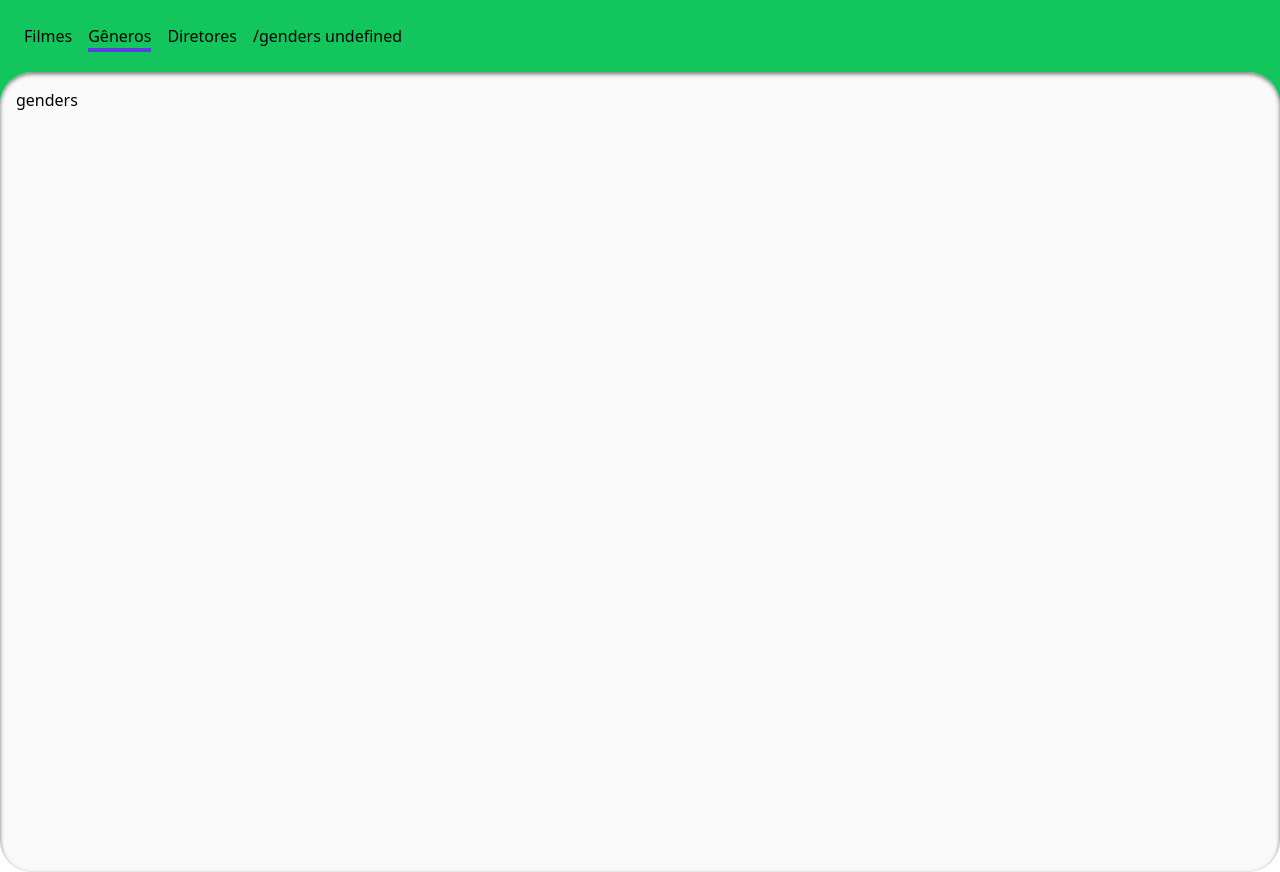
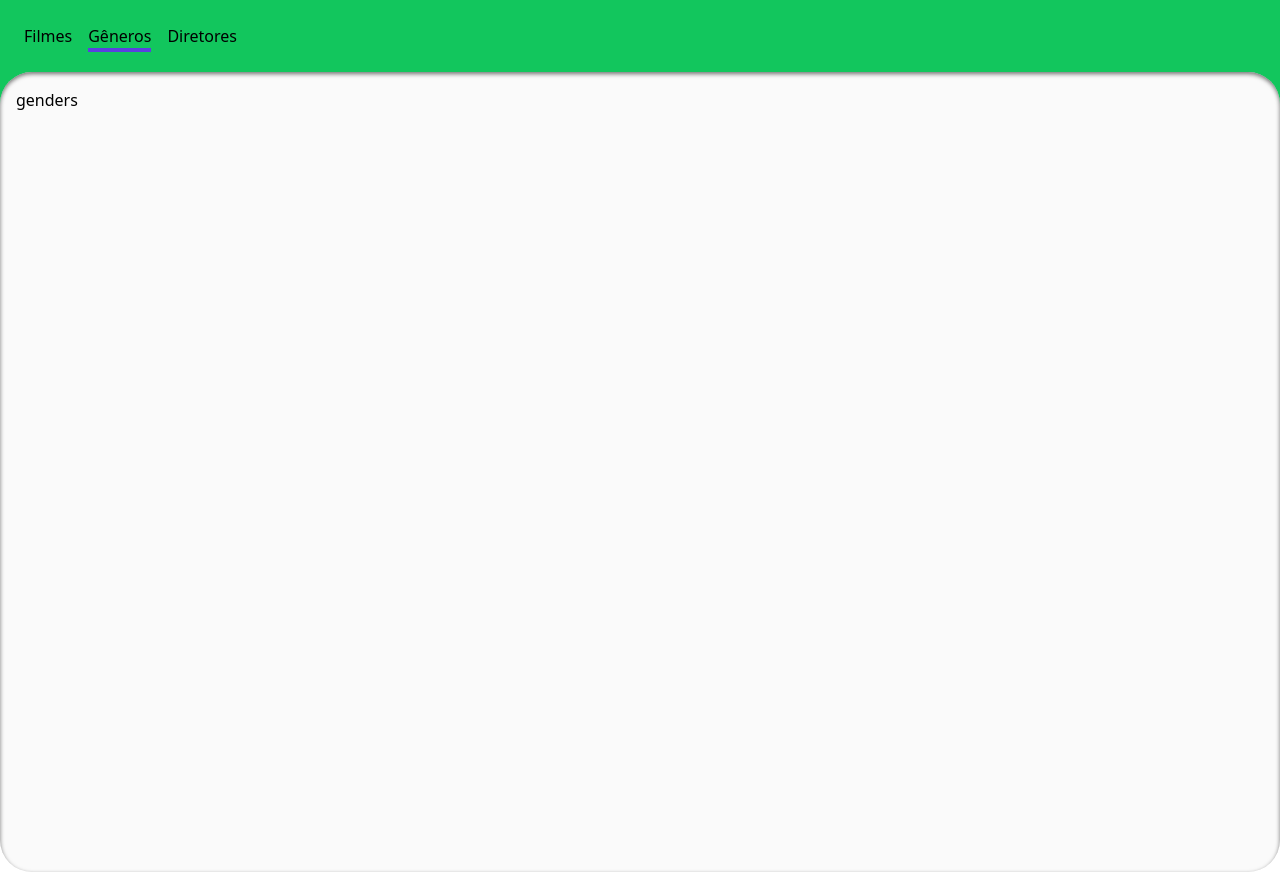
Before and after one commit to NLav/MoviesTracker, a React (Vite) app: page /genders in a window 1280 px wide. Built offline with nearby package versions, Linux system fonts and the light colour scheme.

Commit message:
fix: fix getCurrentActiveLink logic

```diff
--- a/src/presentation/components/Menu.tsx
+++ b/src/presentation/components/Menu.tsx
@@ -27,11 +27,13 @@ function Menu({ options }: MenuProperties) {
 
   const getLinkReference = useCallback(
     (link: string) => {
-      if (currentPathname === link || currentHoverLink === link) {
+      if (currentHoverLink && link !== currentHoverLink) {
+        return;
+      }
+
+      if (link === currentHoverLink || link === currentPathname) {
         return activeLinkReference;
       }
-
-      return;
     },
     [currentHoverLink, currentPathname]
   );
@@ -41,8 +43,6 @@ function Menu({ options }: MenuProperties) {
     if (!currentActiveLink) return;
 
     const activeLinkRects = currentActiveLink.getClientRects()[0];
-
-    console.log(activeLinkRects);
 
     setActiveLinkIndicatorStyle({
       top: activeLinkRects.bottom,
@@ -70,7 +70,6 @@ function Menu({ options }: MenuProperties) {
           </Link>
         );
       })}
-      {String(currentPathname)} {String(currentHoverLink)}
     </div>
   );
 }
```
